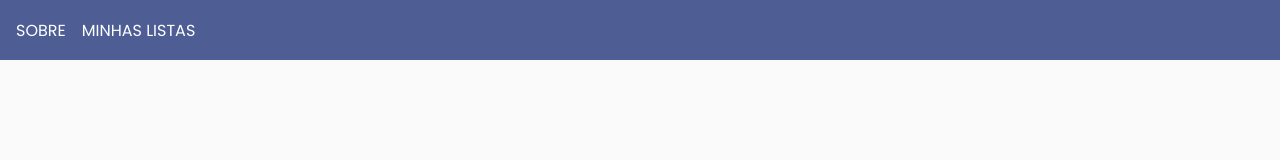
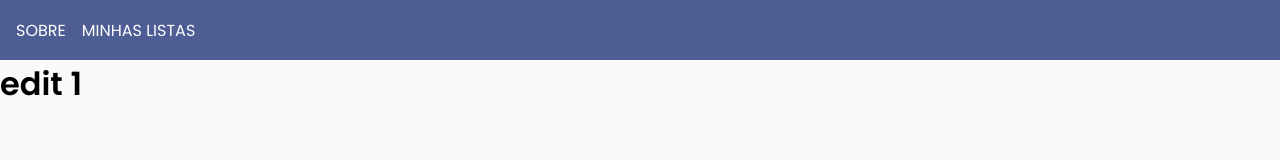
Before and after one commit to jessicamedeirosp/todo-list-share, a React (Vite) app: page /todo/1 in a window 1280 px wide. Before the commit this address had no page. Shown: the top 160 px of the page. Built offline with nearby package versions, Linux system fonts and the light colour scheme; data requests are answered from the project's data file.

Commit message:
creating component page EditTodoList

```diff
--- /dev/null
+++ b/src/pages/EditTodoList/index.tsx
@@ -0,0 +1,8 @@
+import { useParams } from "react-router-dom";
+
+export function EditTodoList() {
+    const { id } = useParams();
+    return (
+        <h1>edit {id}</h1>
+    )
+}
--- a/src/routes.tsx
+++ b/src/routes.tsx
@@ -1,12 +1,14 @@
 import { Home } from './pages/Home';
 import { Routes, Route } from 'react-router-dom';
 import { TodoList } from './pages/TodoList';
+import { EditTodoList } from './pages/EditTodoList';
 
 export function MainRoutes() {
     return (
         <Routes>
             <Route path="/" element={<Home/>}/>
             <Route path="/todo" element={<TodoList/>}/>
+            <Route path="/todo/:id" element={<EditTodoList/>}/>
         </Routes>
     )
 }
```
